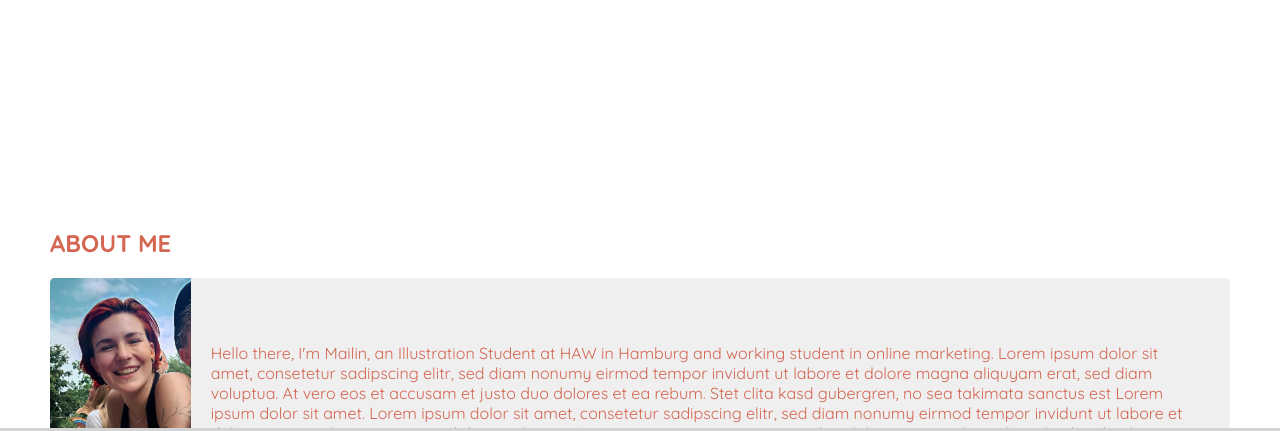
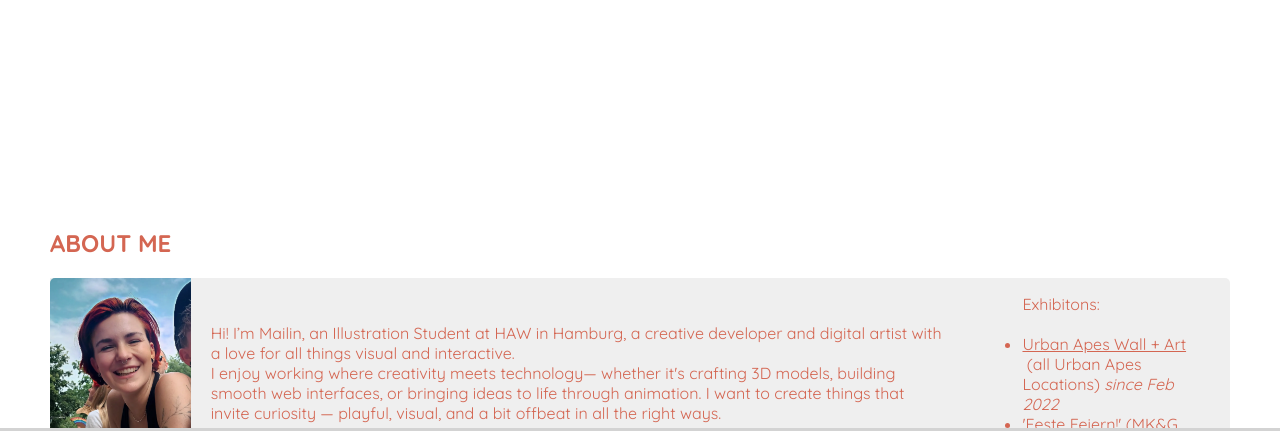
Before and after one commit to Feuer-rot/Feuer-rot.github.io, a plain HTML site: page 3d.html in a window 1280 px wide. Shown: the part 322-753 px from the top of the page. Drawn offline with Linux system fonts and the light colour scheme.

Commit message:
about me text update

```diff
--- a/3d.html
+++ b/3d.html
@@ -35,7 +35,7 @@
             <h2>ABOUT ME</h2>
                 <div class="about-me-wrapper">
                 <img src="images/profile-pic.webp" alt="Profile Picture of Mailin Knaak">
-                <p>Hello there, I'm Mailin, an Illustration Student at HAW in Hamburg and working student in online marketing. Lorem ipsum dolor sit amet, consetetur sadipscing elitr, sed diam nonumy eirmod tempor invidunt ut labore et dolore magna aliquyam erat, sed diam voluptua. At vero eos et accusam et justo duo dolores et ea rebum. Stet clita kasd gubergren, no sea takimata sanctus est Lorem ipsum dolor sit amet. Lorem ipsum dolor sit amet, consetetur sadipscing elitr, sed diam nonumy eirmod tempor invidunt ut labore et dolore magna aliquyam erat, sed diam voluptua. At vero eos et accusam et justo duo dolores et ea rebum. Stet clita kasd gubergren, no sea takimata sanctus est Lorem ipsum dolor sit amet. </p>
+                <p>Hi! I’m Mailin, an Illustration Student at HAW in Hamburg, a creative developer and digital artist with a love for all things visual and interactive.<br> I enjoy working where creativity meets technology— whether it's crafting 3D models, building smooth web interfaces, or bringing ideas to life through animation. I want to create things that invite curiosity — playful, visual, and a bit offbeat in all the right ways.<br><br>When I’m not in front of a screen, you’ll probably find me sketching, exploring new creative tools, or out on an outdoor adventure.</p><ul><p>Exhibitons:</p><br><li><a href="https://www.instagram.com/p/CbvE5FVNiA6/?utm_source=ig_web_copy_link&amp;igsh=MzRlODBiNWFlZA==" target="_blank">Urban Apes Wall + Art </a>&nbsp;(all Urban Apes Locations) <em>since Feb 2022</em></li><li><a href="/illustration/">'Feste Feiern!' (MK&amp;G, Hamburg)</a> <em>16.02.2024 - 19.01.2025</em></li></ul>
             </div>
         </section>
 
```
Also changed, not shown: animation.html (+1 -1 lines), illustration.html (+1 -1 lines).
